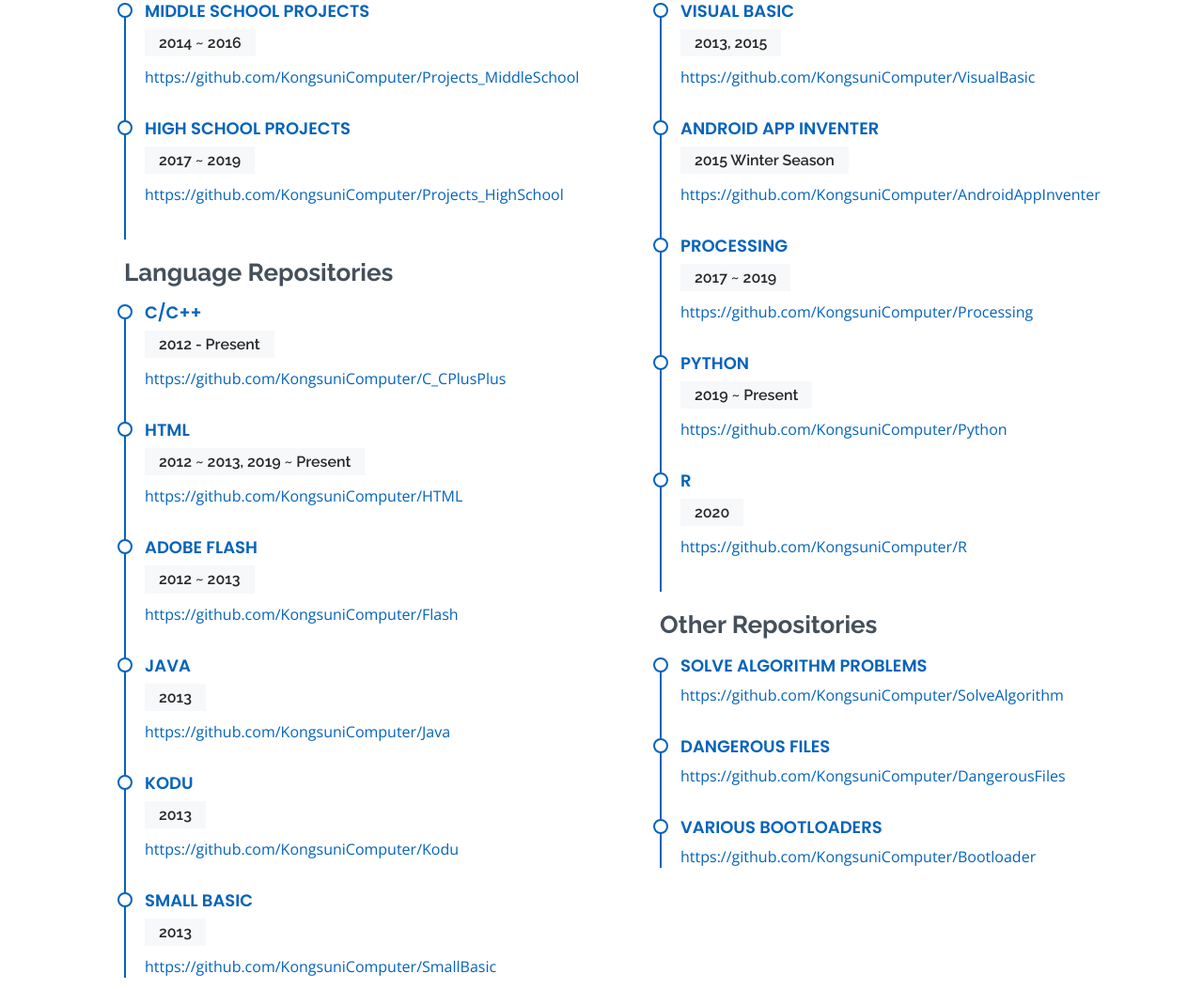
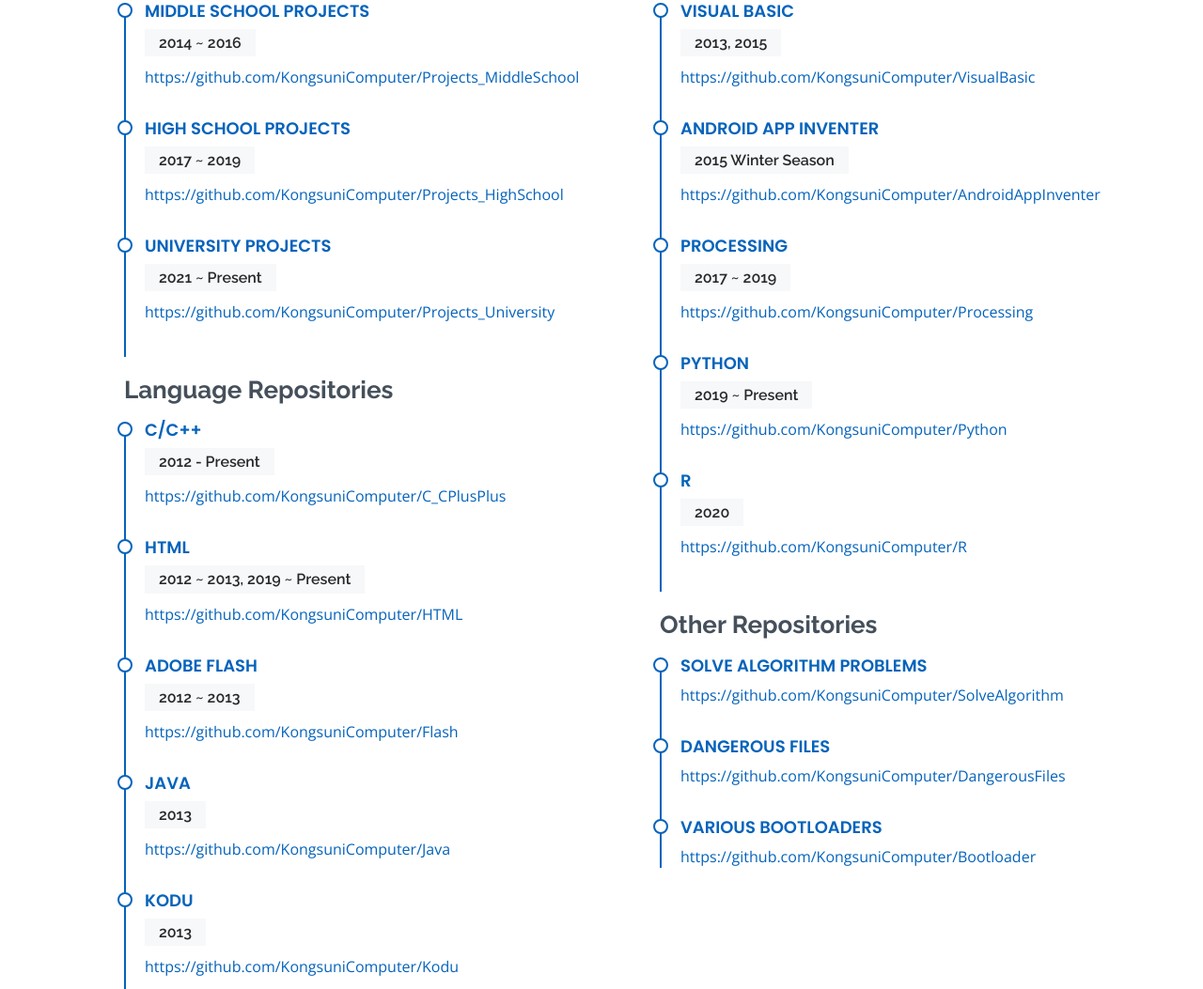
Before and after one commit to KongsuniComputer/KongsuniComputer.github.io, a plain HTML site: page index.html in a window 1280 px wide. Shown: the part 2187-3240 px from the top of the page at 94% size. Drawn offline with nearby package versions, Linux system fonts and the light colour scheme.

Commit message:
Update index.html

```diff
--- a/index.html
+++ b/index.html
@@ -191,6 +191,11 @@
               <h5>2017 ~ 2019</h5>
               <p><a href="https://github.com/KongsuniComputer/Projects_HighSchool">https://github.com/KongsuniComputer/Projects_HighSchool</a></p>
             </div>
+            <div class="resume-item">
+              <h4>University Projects</h4>
+              <h5>2021 ~ Present</h5>
+              <p><a href="https://github.com/KongsuniComputer/Projects_University">https://github.com/KongsuniComputer/Projects_University</a></p>
+            </div>
 
             <h3 class="resume-title">Language Repositories</h3>
             <div class="resume-item">
```
